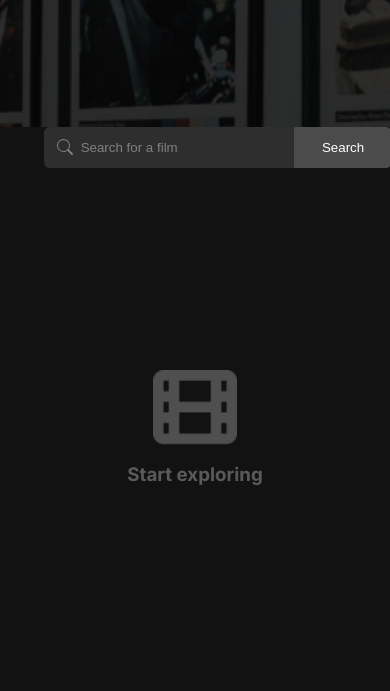
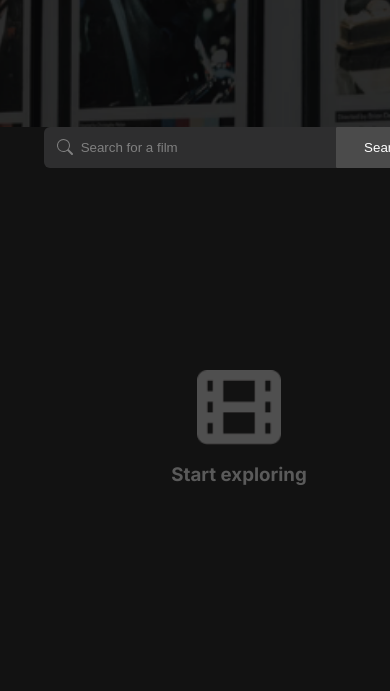
Before and after one commit to josh-merrill/movie-watchlist, a website built with Vite: page index.html in a window 390 px wide. Shown: the part 211-902 px from the top of the page. Built offline with nearby package versions, Linux system fonts and the light colour scheme.

Commit message:
STYLE: Changed the responsiveness of the main element

```diff
--- a/index.css
+++ b/index.css
@@ -15,6 +15,8 @@ body {
 header,
 main {
       padding: 0 2.75em;
+      margin: 0 auto;
+      width: 100%;
 }
 
 main {
@@ -234,7 +236,7 @@ form button {
     display: none;
 }
 
-@media (min-width: 480px) {
+@media (min-width: 390px) {
 
     header {
         flex-direction: row;
@@ -253,7 +255,6 @@ form button {
 @media screen and (min-width: 550px) {
     header, main {
       width: 550px;
-      margin: 0 auto;
     }
 
     /* .placeholder {
```
Also changed, not shown: index.html (+1 -1 lines), index.js (+5 -4 lines).
